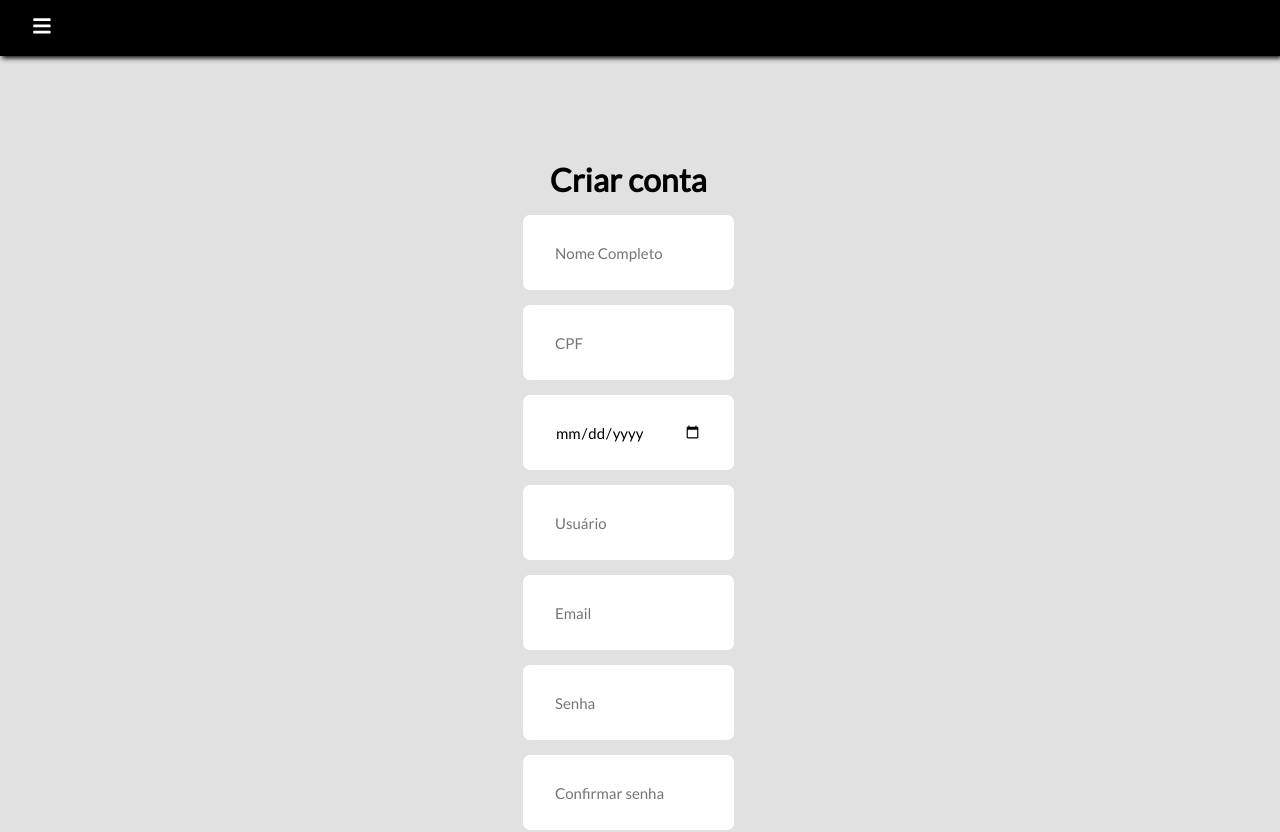
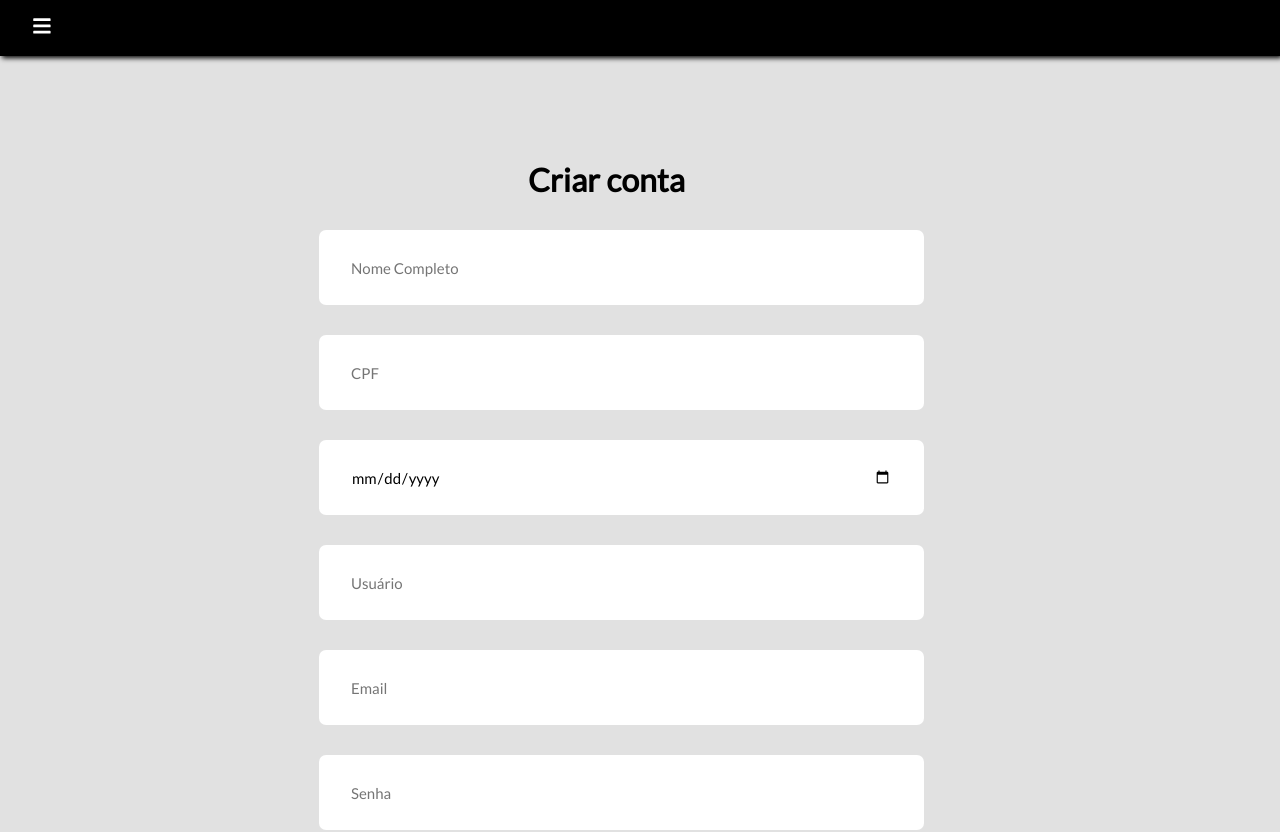
Before and after one commit to T2-IT/ecommerce-web, a React (Create React App) app in the folder projeto-ecommerce/: page /cadastro in a window 1280 px wide. Shown: the top 832 px of the page. Built offline with nearby package versions, Linux system fonts and the light colour scheme.

Commit message:
cadastro

```diff
--- a/projeto-ecommerce/src/pages/Cadastro/Cadastro.js
+++ b/projeto-ecommerce/src/pages/Cadastro/Cadastro.js
@@ -1,6 +1,5 @@
 import { useState } from "react";
-import { Input, Form, Container, Button , ContainerInput} from "./Styles";
-import { Link } from "react-router-dom";
+import { Input, Form, Container, Button , ContainerInput , ContainerEspaco} from "./Styles";
 
 function Cadastro() {
   const [nome, setNome] = useState("");
@@ -26,8 +25,10 @@ function Cadastro() {
   }
 
   return (
+
     <Container>
-      <div>
+      <ContainerEspaco>
+
           <Form onSubmit={handleSubmit}>
             <h1>Criar conta</h1>
             <Input
@@ -122,12 +123,13 @@ function Cadastro() {
               value={estado}
               onChange={(e) => setEstado(e.target.value)}
             />
-            <Link to="/">
+           <Container>
               <Button type="submit">Criar conta</Button>
-            </Link>
+              </Container>
           </Form>
-      </div>
+          </ContainerEspaco>
     </Container>
+
   );
 }
 
--- a/projeto-ecommerce/src/pages/Cadastro/Styles.js
+++ b/projeto-ecommerce/src/pages/Cadastro/Styles.js
@@ -1,13 +1,17 @@
 import styled from "styled-components";
 
 export const Input = styled.input`
-  margin-bottom: 15px;
+  margin: 15px  ;
   height: 75px;
   border: 0;
   border-radius: 7px;
   font-size: 15px;
   background-color: #fff;
   padding: 2rem;
+  width:100% ;
+
+
+
 `;
 
 export const Form = styled.form`
@@ -25,6 +29,7 @@ export const Container = styled.div`
   background-color: #e1e1e1;
   flex-direction: column;
   padding: 5rem;
+  width:100%
 `;
 
 export const Button = styled.button`
@@ -43,6 +48,8 @@ export const Button = styled.button`
   font-size: 1rem;
   border-radius: 0.25rem;
 
+
+
   &:hover {
     transition: 300ms;
     background-color: rgb(71, 71, 71);
@@ -58,4 +65,10 @@ export const ContainerInput = styled.div`
   padding: 10px;
   font-size: 15px;
   background-color: #fff;
+
 `;
+export const ContainerEspaco = styled.div`
+justify-content:center;
+width:60%
+
+`;
--- /dev/null
+++ b/projeto-ecommerce/src/pages/Cadastro/cadastro.css
@@ -0,0 +1,26 @@
+.container-center {
+  background-color:rgb(134, 134, 134);
+  width: 100%;
+  padding-top: 2rem;
+  padding-bottom: 2rem;
+  align-items: center;
+
+
+}
+form {
+
+  width: 100%;
+  display: flex;
+  flex-direction: column;
+
+
+}
+input{
+  width: 300%;
+  padding-top: 0.4rem;
+  padding-bottom: 0.5rem;
+  background-color: rgb(190, 190, 190);
+
+
+
+}
```
